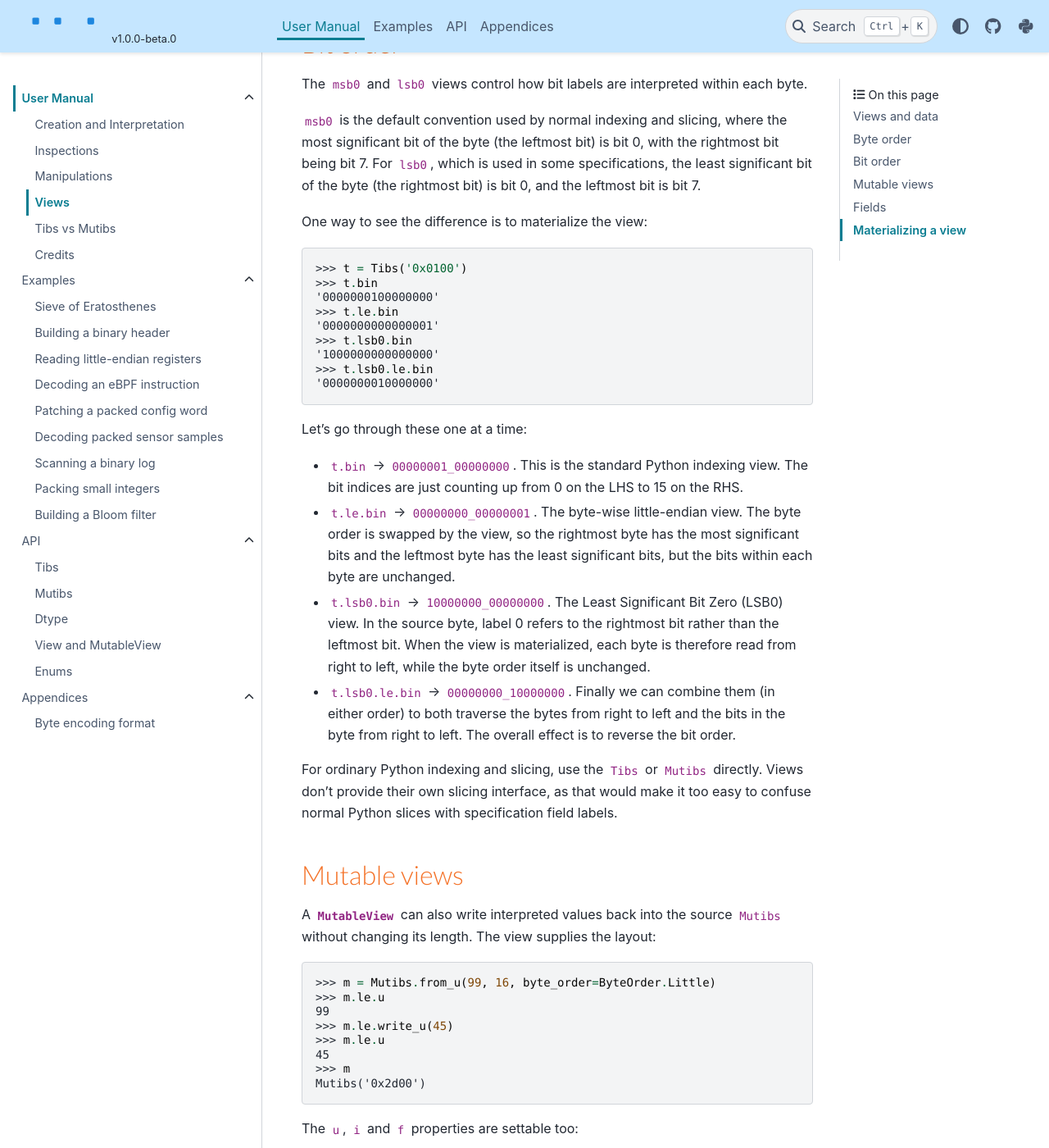
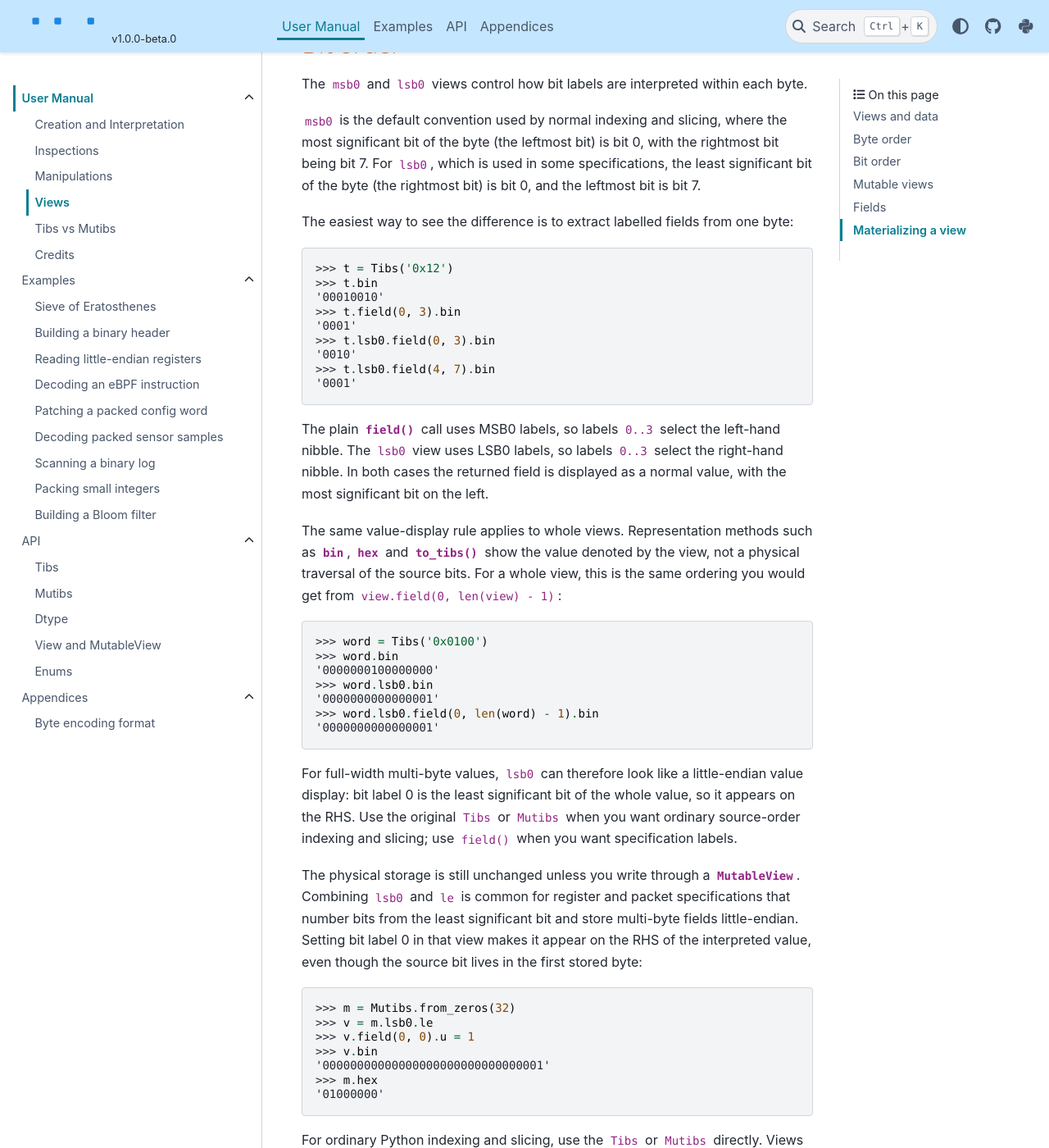
Before and after one commit to scott-griffiths/tibs, a Sphinx documentation site: the page built from doc/views.rst, in a window 1280 px wide and 1400 px high, scrolled down 2920 px. Shown: the whole window at 82% size. Built offline with Sphinx 7.4.7 and the PyData theme 0.15.4, drawn with Linux system fonts in a browser that asks for light colours.

Commit message:
Fix LSB0 view value ordering
Treat whole-view conversions as the value denoted by the view, matching field(0, len(view) - 1), rather than physical source traversal order.

```diff
--- a/doc/views.rst
+++ b/doc/views.rst
@@ -130,33 +130,58 @@ the most significant bit of the byte (the leftmost bit) is bit 0, with the right
 bit being bit 7. For ``lsb0``, which is used in some specifications, the least significant
 bit of the byte (the rightmost bit) is bit 0, and the leftmost bit is bit 7.
 
-One way to see the difference is to materialize the view::
+The easiest way to see the difference is to extract labelled fields from one
+byte::
 
-    >>> t = Tibs('0x0100')
+    >>> t = Tibs('0x12')
     >>> t.bin
+    '00010010'
+    >>> t.field(0, 3).bin
+    '0001'
+    >>> t.lsb0.field(0, 3).bin
+    '0010'
+    >>> t.lsb0.field(4, 7).bin
+    '0001'
+
+The plain :meth:`~Tibs.field` call uses MSB0 labels, so labels ``0..3`` select
+the left-hand nibble. The ``lsb0`` view uses LSB0 labels, so labels ``0..3``
+select the right-hand nibble. In both cases the returned field is displayed as a
+normal value, with the most significant bit on the left.
+
+The same value-display rule applies to whole views. Representation methods such
+as :attr:`~View.bin`, :attr:`~View.hex` and :meth:`~View.to_tibs` show the value
+denoted by the view, not a physical traversal of the source bits. For a whole
+view, this is the same ordering you would get from
+``view.field(0, len(view) - 1)``::
+
+    >>> word = Tibs('0x0100')
+    >>> word.bin
     '0000000100000000'
-    >>> t.le.bin
+    >>> word.lsb0.bin
     '0000000000000001'
-    >>> t.lsb0.bin
-    '1000000000000000'
-    >>> t.lsb0.le.bin
-    '0000000010000000'
+    >>> word.lsb0.field(0, len(word) - 1).bin
+    '0000000000000001'
 
-Let's go through these one at a time:
+For full-width multi-byte values, ``lsb0`` can therefore look like a
+little-endian value display: bit label 0 is the least significant bit of the
+whole value, so it appears on the RHS. Use the original ``Tibs`` or ``Mutibs``
+when you want ordinary source-order indexing and slicing; use ``field()`` when
+you want specification labels.
 
-* ``t.bin`` -> ``00000001_00000000``. This is the standard Python indexing view. The bit
-  indices are just counting up from 0 on the LHS to 15 on the RHS.
-* ``t.le.bin`` -> ``00000000_00000001``. The byte-wise little-endian view. The byte
-  order is swapped by the view, so the rightmost byte has the most significant bits and the
-  leftmost byte has the least significant bits, but
-  the bits within each byte are unchanged.
-* ``t.lsb0.bin`` -> ``10000000_00000000``. The Least Significant Bit Zero (LSB0) view.
-  In the source byte, label 0 refers to the rightmost bit rather than the leftmost bit.
-  When the view is materialized, each byte is therefore read from right to left, while the
-  byte order itself is unchanged.
-* ``t.lsb0.le.bin`` -> ``00000000_10000000``. Finally we can combine them (in either order)
-  to both traverse the bytes from right to left and the bits in the byte from right to left.
-  The overall effect is to reverse the bit order.
+The physical storage is still unchanged unless you write through a
+:class:`MutableView`. Combining ``lsb0`` and ``le`` is common for register and
+packet specifications that number bits from the least significant bit and store
+multi-byte fields little-endian. Setting bit label 0 in that view makes it
+appear on the RHS of the interpreted value, even though the source bit lives in
+the first stored byte::
+
+    >>> m = Mutibs.from_zeros(32)
+    >>> v = m.lsb0.le
+    >>> v.field(0, 0).u = 1
+    >>> v.bin
+    '00000000000000000000000000000001'
+    >>> m.hex
+    '01000000'
 
 
 For ordinary Python indexing and slicing, use the ``Tibs`` or ``Mutibs`` directly.
```
Also changed, not shown: 2 other files.
